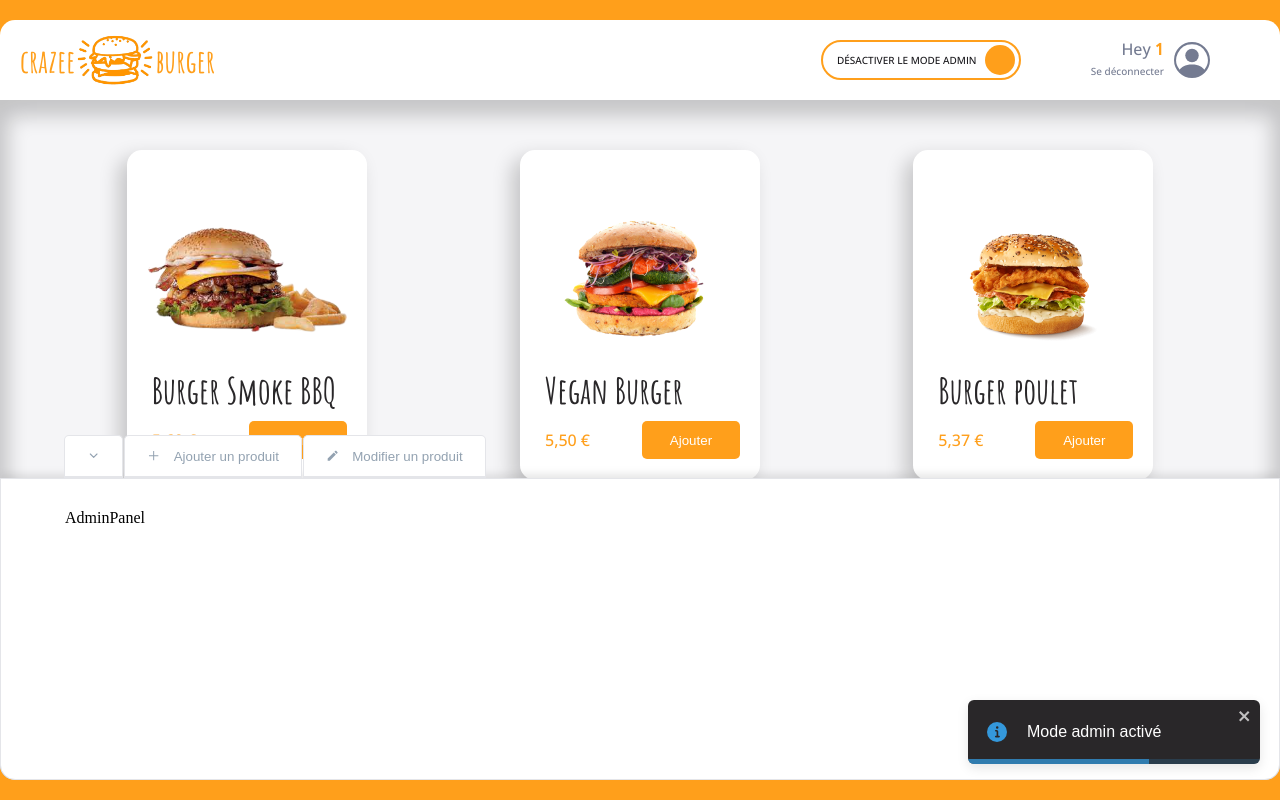
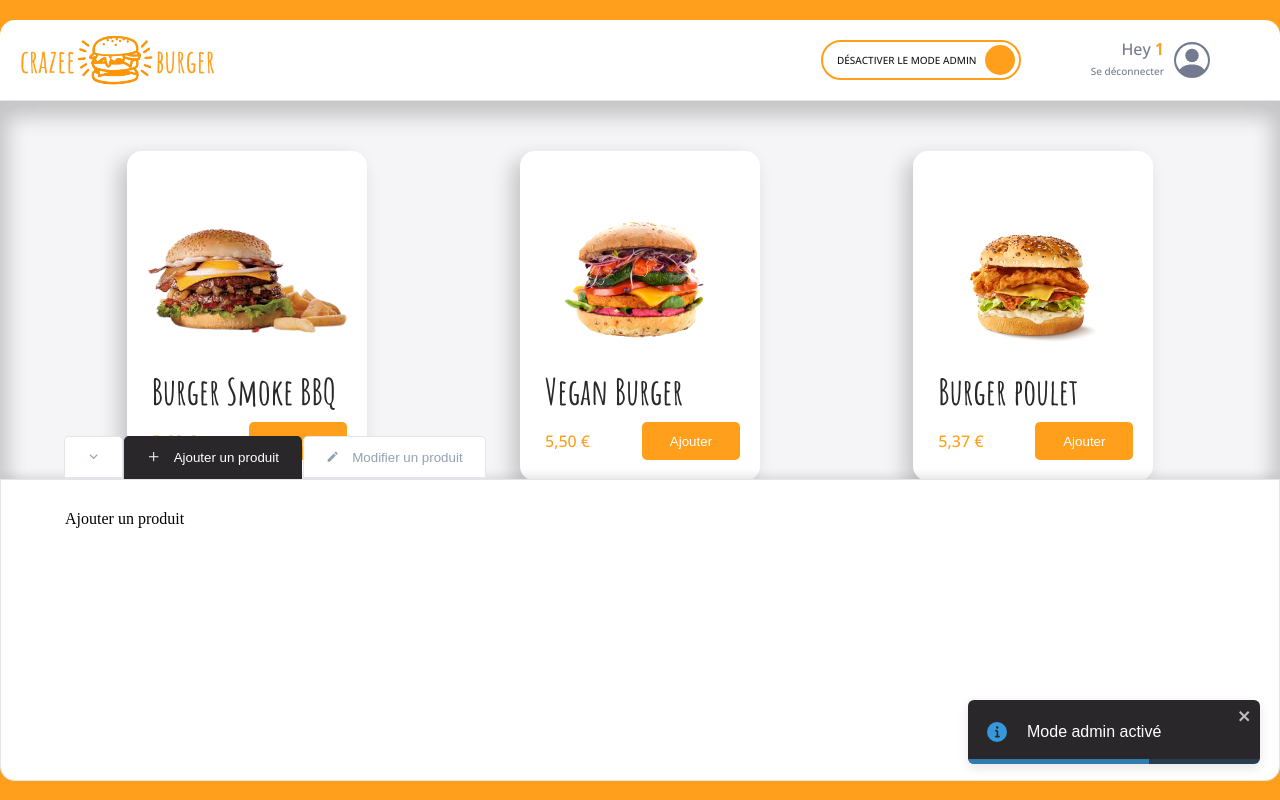
Before and after one commit to Zer0absolute/crazee-burger-v01, a React (Vite) app: page /order/1 in a window 1280 px wide. Both pictures are taken after a click on the label 920 px from the left and 60 px from the top of the page. Built offline with nearby package versions, Linux system fonts and the light colour scheme; grey boxes are pictures that could not be loaded.

Commit message:
✨ F07: ADMIN > Add panel admin

```diff
--- a/src/components/pages/order/Navbar/Navbar.jsx
+++ b/src/components/pages/order/Navbar/Navbar.jsx
@@ -18,6 +18,7 @@ const NavbarStyled = styled.div`
     justify-content: space-between;
     height: 10vh;
     background: ${theme.colors.white};
+    border-bottom: 1px solid ${theme.colors.greyLight};
     border-radius: 15px 15px 0 0;
     padding-left: 20px;
     font-family: "Open Sans", sans-serif;
--- a/src/components/pages/order/OrderPage.jsx
+++ b/src/components/pages/order/OrderPage.jsx
@@ -7,10 +7,19 @@ import OrderContext from "../../../context/OrderContext.jsx"
 
 export const OrderPage = () => {
     const [isModeAdmin, setIsModeAdmin] = useState(false);
+    const [isCollapsed, setIsCollapsed] = useState(false)
+    const [isAddTabSelected, setIsAddTabSelected] = useState(true)
+    const [isEditTabSelected, setIsEditTabSelected] = useState(false)
 
     const orderContextValue = {
         isModeAdmin,
         setIsModeAdmin,
+        isCollapsed,
+        setIsCollapsed,
+        isAddTabSelected,
+        setIsAddTabSelected,
+        isEditTabSelected,
+        setIsEditTabSelected,
     }
 
     return (
--- a/src/components/pages/order/main/MainRightSide/admin/Admin.jsx
+++ b/src/components/pages/order/main/MainRightSide/admin/Admin.jsx
@@ -1,14 +1,16 @@
 import styled from "styled-components";
 import AdminTabs from "./AdminTabs.jsx";
 import AdminPanel from "./AdminPanel/AdminPanel.jsx";
-import { useState } from "react";
+import { useContext, useState } from "react";
+import OrderContext from "../../../../../../context/OrderContext.jsx";
+import { theme } from "../../../../../../theme/index.jsx";
 
 export default function Admin() {
-    const [isCollapsed, setIsCollapsed] = useState(false)
+    const { isCollapsed } = useContext(OrderContext)
 
     return (
         <AdminStyled>
-            <AdminTabs isCollapsed={isCollapsed} setIsCollapsed={setIsCollapsed}/>
+            <AdminTabs/>
             {!isCollapsed && <AdminPanel />}
         </AdminStyled>
     )
--- a/src/components/pages/order/main/MainRightSide/admin/AdminPanel/AdminPanel.jsx
+++ b/src/components/pages/order/main/MainRightSide/admin/AdminPanel/AdminPanel.jsx
@@ -1,10 +1,18 @@
 import styled from "styled-components";
 import { theme } from "../../../../../../../theme";
+import OrderContext from "../../../../../../../context/OrderContext";
+import { useContext } from "react";
 
 export default function AdminPanel() {
+    const {
+        isAddTabSelected,
+        isEditTabSelected
+    } = useContext(OrderContext)
+
     return (
         <AdminPanelStyled>
-            AdminPanel
+            {isAddTabSelected && "Ajouter un produit"}
+            {isEditTabSelected && "Modifier un produit"}
         </AdminPanelStyled>
     )
 }
--- a/src/components/pages/order/main/MainRightSide/admin/AdminTabs.jsx
+++ b/src/components/pages/order/main/MainRightSide/admin/AdminTabs.jsx
@@ -4,11 +4,34 @@ import { FiChevronDown, FiChevronUp } from "react-icons/fi";
 import { AiOutlinePlus } from "react-icons/ai";
 import { MdModeEditOutline } from "react-icons/md";
 import { theme } from "../../../../../../theme";
+import { useContext } from "react";
+import OrderContext from "../../../../../../context/OrderContext";
 
-export default function AdminTabs({ isCollapsed, setIsCollapsed }) {
+export default function AdminTabs() {
+    const {
+        isCollapsed,
+        setIsCollapsed,
+        isAddTabSelected,
+        setIsAddTabSelected,
+        isEditTabSelected,
+        setIsEditTabSelected
+    } = useContext(OrderContext)
+
 
     const handleClick = () => {
         setIsCollapsed(!isCollapsed)
+    }
+
+    const selectAddTab = () => {
+        setIsCollapsed(false)
+        setIsAddTabSelected(true)
+        setIsEditTabSelected(false)
+    }
+
+    const selectEditTab = () => {
+        setIsCollapsed(false)
+        setIsEditTabSelected(true)
+        setIsAddTabSelected(false)
     }
 
     return (
@@ -21,10 +44,14 @@ export default function AdminTabs({ isCollapsed, setIsCollapsed }) {
             <Tab
                 label={"Ajouter un produit"}
                 Icon={<AiOutlinePlus/>}
+                onClick={selectAddTab}
+                className={isAddTabSelected ? "is-active" : ""}
             />
             <Tab
                 label={"Modifier un produit"}
                 Icon={<MdModeEditOutline />}
+                onClick={selectEditTab}
+                className={isEditTabSelected ? "is-active" : ""}
             />
         </AdminTabsStyled>
     )
@@ -36,7 +63,11 @@ const AdminTabsStyled = styled.div`
     .is-active {
         background: ${theme.colors.background_dark};
         border-color: ${theme.colors.background_dark};
-        color: ${theme.colors.white};
+
+        .label {
+            color: ${theme.colors.white};
+        }
+
         .icon {
             color: ${theme.colors.white};
         }
--- a/src/context/OrderContext.jsx
+++ b/src/context/OrderContext.jsx
@@ -3,4 +3,13 @@ import { createContext } from "react";
 export default createContext({
     isModeAdmin: false,
     setIsModeAdmin: () => {},
+
+    isCollapsed: false,
+    setIsCollapsed: () => {},
+
+    isAddTabSelected: false,
+    setIsAddTabSelected: () => {},
+
+    isEditTabSelected: false,
+    setIsEditTabSelected: () => {},
 })
```
